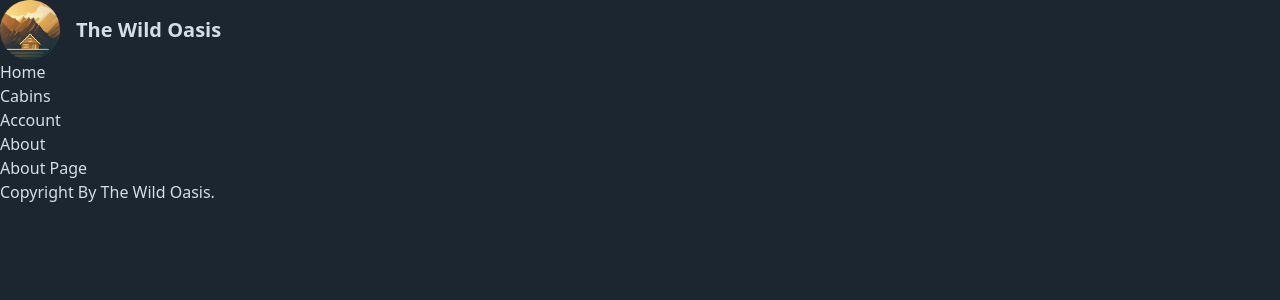
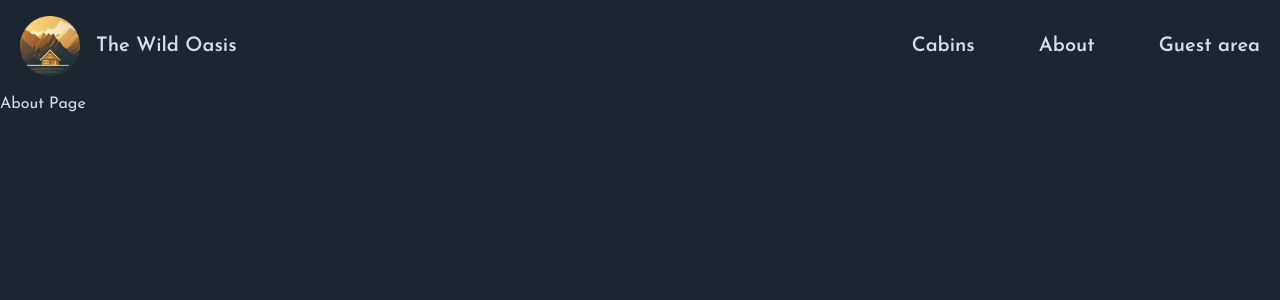
Before and after one commit to kianoushit1999/the-wild-oasis-website, a Next.js app: page /about in a window 1280 px wide. Shown: the top 300 px of the page. Built offline with nearby package versions, Linux system fonts and the light colour scheme.

Commit message:
completinge header of the webpage

```diff
--- /dev/null
+++ b/app/_components/Header.js
@@ -0,0 +1,13 @@
+import Logo from "./Logo";
+import Navigation from "./Navigation";
+
+function Header() {
+  return (
+    <header className="flex items-center justify-between font-semibold mx-5 my-4">
+      <Logo />
+      <Navigation />
+    </header>
+  );
+}
+
+export default Header;
--- a/app/_components/Navigation.js
+++ b/app/_components/Navigation.js
@@ -1,22 +1,34 @@
 import Link from "next/link";
 
-function Navigation() {
+export default function Navigation() {
   return (
-    <ul>
+    <nav className="z-10 text-xl">
+      <ul className="flex gap-16 items-center">
         <li>
-        <Link href="/">Home</Link>
+          <Link
+            href="/cabins"
+            className="hover:text-accent-400 transition-colors"
+          >
+            Cabins
+          </Link>
         </li>
         <li>
-        <Link href="/cabins">Cabins</Link>
+          <Link
+            href="/about"
+            className="hover:text-accent-400 transition-colors"
+          >
+            About
+          </Link>
         </li>
         <li>
-        <Link href="/account">Account</Link>
-      </li>
-      <li>
-        <Link href="/about">About</Link>
+          <Link
+            href="/account"
+            className="hover:text-accent-400 transition-colors"
+          >
+            Guest area
+          </Link>
         </li>
       </ul>
+    </nav>
   );
 }
-
-export default Navigation;
--- a/app/_styles/global.css
+++ b/app/_styles/global.css
@@ -2,7 +2,7 @@
 @tailwind components;
 @tailwind utilities;
 
-/*
+
 @layer components {
   .spinner {
     margin: 3.2rem auto 1.6rem;
@@ -13,7 +13,6 @@
     border-right-color: theme('colors.primary.200');
     animation: rotate 1s infinite linear;
   }
-
   .spinner-mini {
     margin: 0;
     width: 20px;
@@ -23,18 +22,16 @@
     border-right-color: transparent;
     animation: rotate 1s infinite linear;
   }
-
   @keyframes rotate {
     to {
       transform: rotate(1turn);
     }
   }
 }
-*/
-/* For data picker */
-/* .rdp {
+
+.rdp {
   --rdp-cell-size: 32px !important;
   --rdp-accent-color: theme('colors.accent.500') !important;
   --rdp-background-color: theme('colors.accent.600') !important;
   margin: 0 !important;
-}  */
+}
--- a/app/about/page.js
+++ b/app/about/page.js
@@ -1,3 +1,7 @@
+export const metadata = {
+  title: "About"
+}
+
 function Page() {
   return <div>About Page</div>;
 }
--- a/app/account/page.js
+++ b/app/account/page.js
@@ -1,3 +1,8 @@
+
+export const metadata = {
+  title: "Account"
+}
+
 function Page() {
   return <div>Account Page</div>;
 }
--- a/app/cabins/page.js
+++ b/app/cabins/page.js
@@ -1,4 +1,6 @@
-"use client";
+export const metadata = {
+    title: "Cabins"
+}
 
 export default function Page() {
 
--- a/app/layout.js
+++ b/app/layout.js
@@ -1,23 +1,28 @@
-import Navigation from "./_components/Navigation";
-import Logo from "@/app/_components/Logo";
+import { Josefin_Sans } from "next/font/google";
+import "@/app/_styles/global.css";
+import Header from "./_components/Header";
 
-import "@/app/_styles/global.css";
+const josefin = Josefin_Sans({
+  subsets: ["latin"],
+  display: "swap",
+
+})
 
 export const metadata = {
-  title: "The Wild Oasis",
-  description: "Generated by Next.js",
+  title: {
+    template: "%s The Wild Oasis",
+    default: "Welcome / The Wild Oasis",
+  },
+  description:
+    "Luxurios cabin hotel, located in the heart of the Itailan Dolomites, surrounded by beautiful mountains and dark forests",
 };
 
 export default function RootLayout({ children }) {
   return (
     <html lang="en">
-      <body className="bg-primary-900 text-primary-100 min-h-screen">
-        <header>
-          <Logo />
-          <Navigation />
-        </header>
+      <body className={`${josefin.className} bg-primary-900 text-primary-100 min-h-screen`}>
+        <Header  />
         <main>{children}</main>
-        <footer>Copyright By The Wild Oasis.</footer>
       </body>
     </html>
   );
```
Also changed, not shown: app/icon.png (added). Lines whose indentation alone changed are shown as unchanged.
